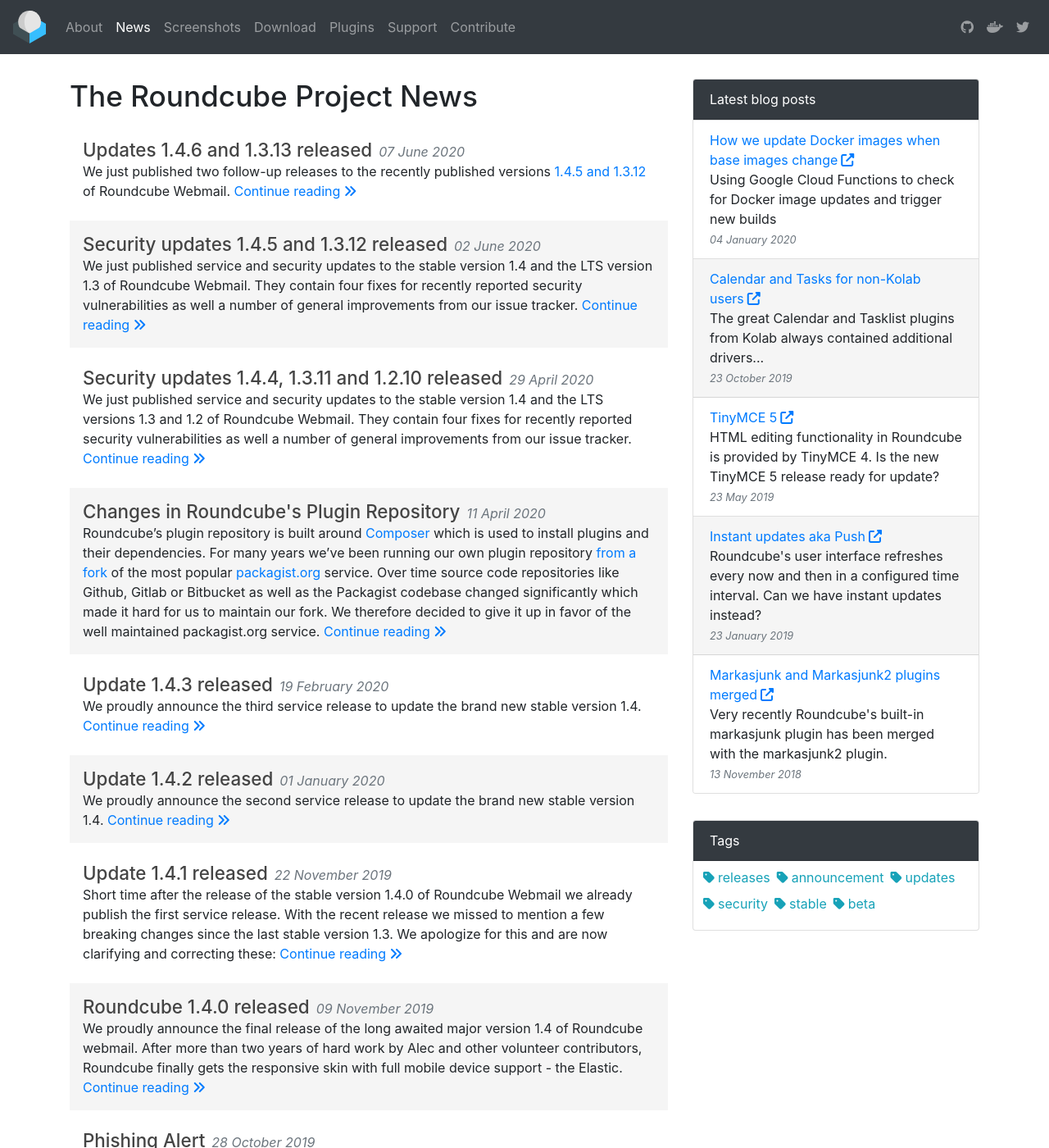
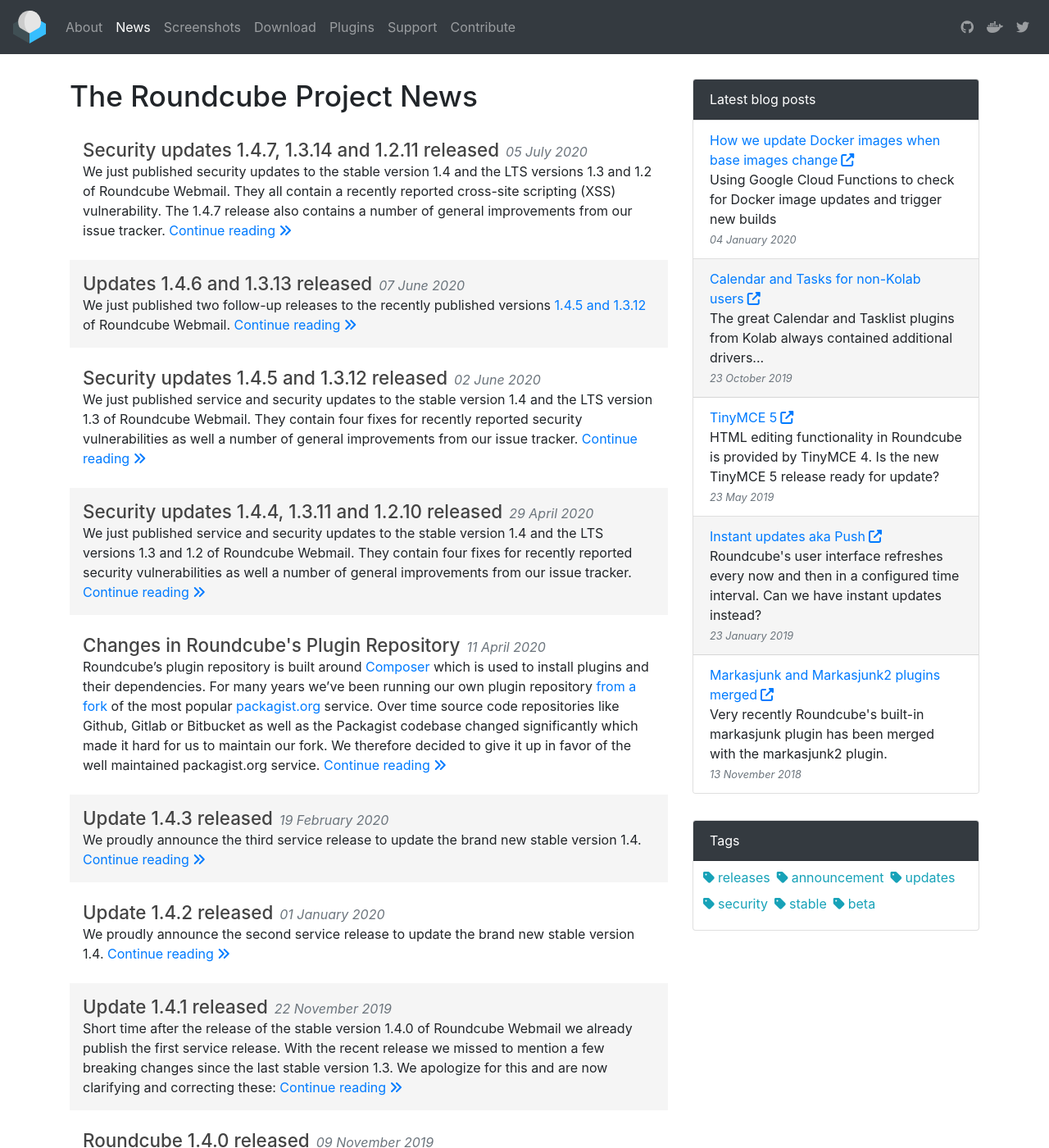
Before and after one commit to roundcube/roundcube.github.com, a Jekyll site: the page built from news/index.html, in a window 1280 px wide and 1400 px high. Shown: the whole window at 82% size. Built offline with Jekyll 4.4.1, drawn with Linux system fonts in a browser that asks for light colours; nearby versions of some CDN libraries; the list of posts is cut into pages by our own code; comment, search, counter and statistics services are not loaded; some of the changed text lies outside the part shown.

Commit message:
Announce updates 1.4.7, 1.3.14 and 1.2.11

```diff
--- /dev/null
+++ b/_posts/2020-07-05-security-updates-1.4.7-1.3.14-and-1.2.11.md
@@ -0,0 +1,20 @@
+---
+layout: article
+title: Security updates 1.4.7, 1.3.14 and 1.2.11 released
+tags: releases updates security
+---
+
+We just published security updates to the stable version 1.4 and the LTS versions 1.3
+and 1.2 of Roundcube Webmail. They all contain a recently reported cross-site scripting (XSS)
+vulnerability. The 1.4.7 release also contains a number of general improvements from our issue tracker.
+
+## Security fix
+
+Prevent cross-site scripting (XSS) via HTML messages with malicious svg/namespace.
+Credits for this finding go to [SSD Secure Disclosure](https://ssd-disclosure.com/).
+
+See the full changelogs in the release notes on the Github download pages for the updated versions
+[1.4.7](https://github.com/roundcube/roundcubemail/releases/tag/1.4.7), [1.3.14](https://github.com/roundcube/roundcubemail/releases/tag/1.3.14) and [1.2.11](https://github.com/roundcube/roundcubemail/releases/tag/1.2.11).
+
+We strongly recommend to update all productive installations of Roundcube
+with this new versions.
```
Also changed, not shown: _data/versions.json (+17 -17 lines).
